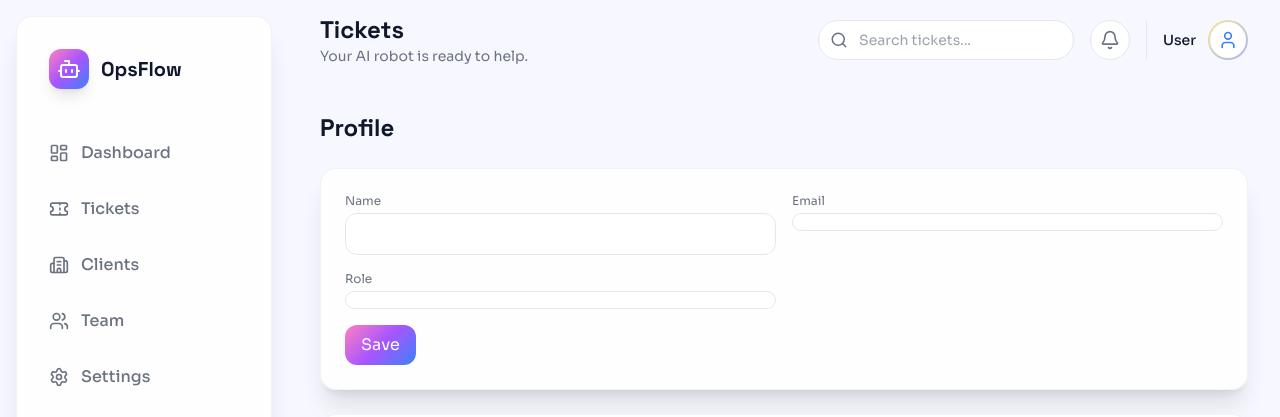
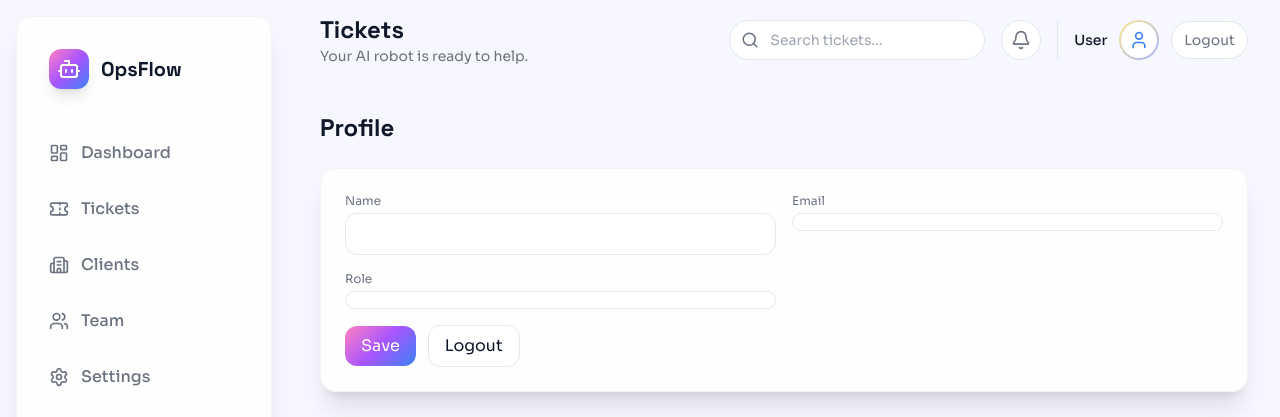
Before and after one commit to OgunrekunAyoola/opsFlow-Agent-Desk, a React app in the folder frontend/: page /profile in a window 1280 px wide. Shown: the top 417 px of the page. Built offline with nearby package versions, Linux system fonts and the light colour scheme; no server answers; the HTML template or start-up script is replaced by a standard one.

Commit message:
Deploy_changes_2026-02-14_logout_buttons

```diff
--- a/frontend/src/components/layout/TopBar.tsx
+++ b/frontend/src/components/layout/TopBar.tsx
@@ -6,6 +6,10 @@ import { Link } from 'react-router-dom';
 export function TopBar() {
   const [userName, setUserName] = useState('User');
   const [tenantName, setTenantName] = useState('');
+  const logout = () => {
+    localStorage.removeItem('access_token');
+    window.location.href = '/login';
+  };
   useEffect(() => {
     const load = async () => {
       try {
@@ -49,6 +53,13 @@ export function TopBar() {
               <User size={20} />
             </div>
           </Link>
+          <button
+            onClick={logout}
+            className="px-3 py-2 rounded-full bg-white border border-slate-200 text-sm text-text-muted hover:text-text-primary"
+            title="Log out"
+          >
+            Logout
+          </button>
         </div>
       </div>
     </header>
--- a/frontend/src/pages/Profile.tsx
+++ b/frontend/src/pages/Profile.tsx
@@ -8,6 +8,10 @@ export function Profile() {
   const [actions, setActions] = useState<any[]>([]);
   const [loading, setLoading] = useState(false);
   const [message, setMessage] = useState('');
+  const logout = () => {
+    localStorage.removeItem('access_token');
+    window.location.href = '/login';
+  };
 
   useEffect(() => {
     const load = async () => {
@@ -84,6 +88,12 @@ export function Profile() {
         >
           Save
         </button>
+        <button
+          onClick={logout}
+          className="ml-3 px-4 py-2 rounded-xl bg-white border border-slate-200 text-text-primary"
+        >
+          Logout
+        </button>
       </div>
 
       <div className="glass-panel rounded-2xl p-6 space-y-4">
```
